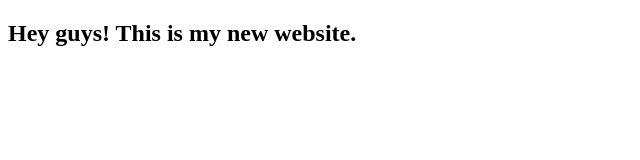
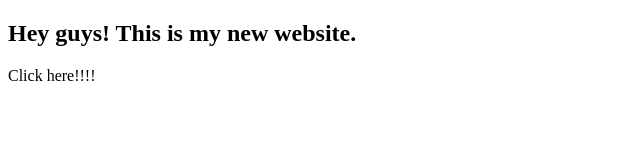
Before and after one commit to Blahwheel/coursera-test, a plain HTML site: page site/index.html in a window 1280 px wide. Shown: the whole page, without its empty margins (0-640 px from the left). Drawn offline with Linux system fonts and the light colour scheme.

Commit message:
Update index.html

```diff
--- a/site/index.html
+++ b/site/index.html
@@ -6,6 +6,6 @@
 </head>
 <body>
 <h2>Hey guys! This is my new website.</h2>
-  <p onclick="alert('hi')"></p>
+  <p onclick="alert('hi')">Click here!!!!</p>
 </body>
 </html>
```
